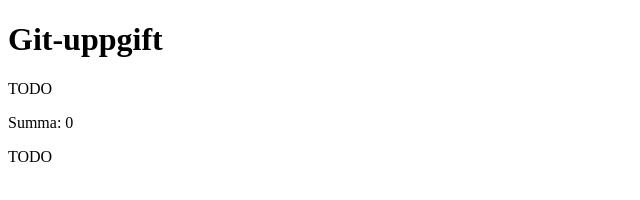
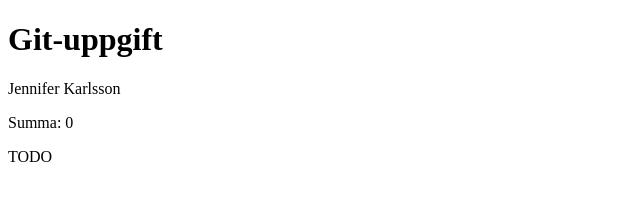
Before and after one commit to Jensoka/git-uppgift-exam, a plain HTML site: page index.html in a window 1280 px wide. Shown: the full height of the page, 0-640 px from the left. Drawn offline with Linux system fonts and the light colour scheme.

Commit message:
feat: adjust return result for hamtaNamn

```diff
--- a/index.html
+++ b/index.html
@@ -10,9 +10,9 @@
   <p id="summa"></p>
   <p id="status"></p>
   <script>
-    // TODO 1: Returnera ditt eget namn (just nu returneras "TODO").
+
     function hamtaNamn() {
-      return "TODO";
+      return "Jennifer Karlsson";
     }
 
     // TODO 2: Returnera summan av a och b (just nu returneras alltid 0).
```
